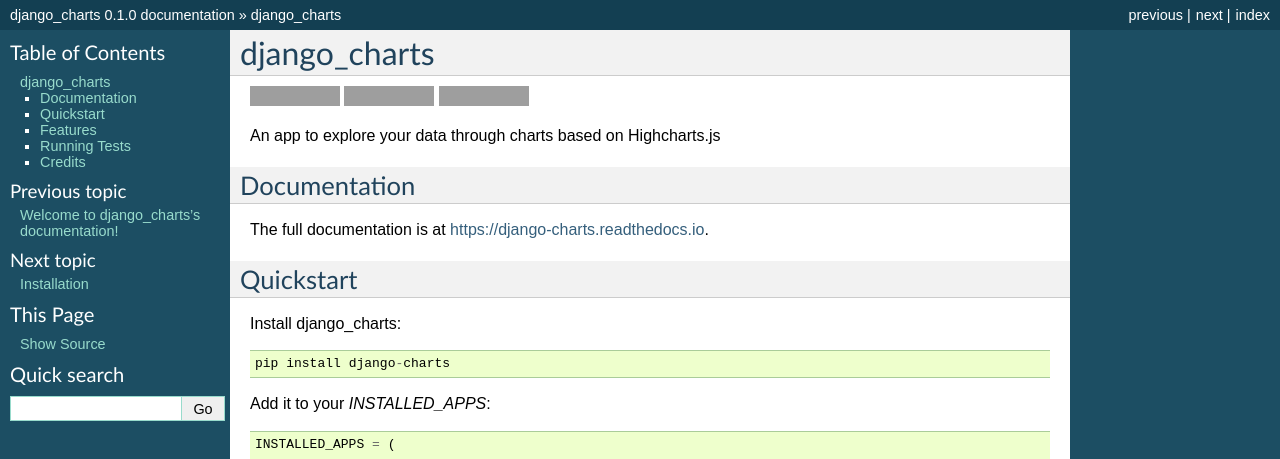
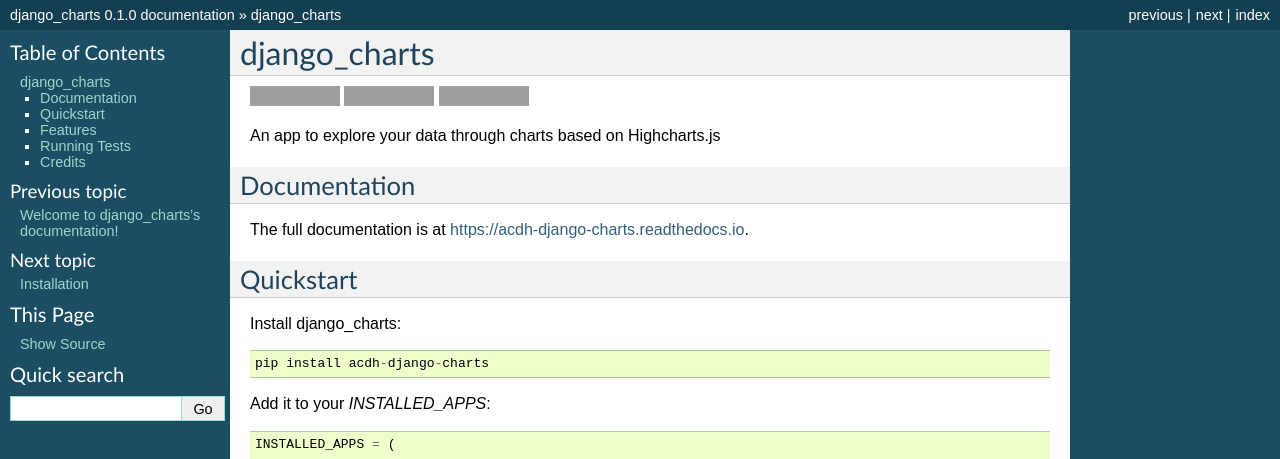
Before and after one commit to acdh-oeaw/acdh-django-charts, a Sphinx documentation site: the page built from docs/readme.rst, in a window 1280 px wide, cut to the strip 0-459 px from the top of the page. Built offline with Sphinx 7.4.7, drawn with Linux system fonts in a browser that asks for light colours; grey boxes are pictures that could not be loaded.

Commit message:
renamed package

```diff
--- a/README.rst
+++ b/README.rst
@@ -2,28 +2,28 @@
 django_charts
 =============================
 
-.. image:: https://badge.fury.io/py/django-charts.svg
-    :target: https://badge.fury.io/py/django-charts
+.. image:: https://badge.fury.io/py/acdh-django-charts.svg
+    :target: https://badge.fury.io/py/acdh-django-charts
 
-.. image:: https://travis-ci.org/csae8092/django-charts.svg?branch=master
-    :target: https://travis-ci.org/csae8092/django-charts
+.. image:: https://travis-ci.org/acdh-oeaw/acdh-django-charts.svg?branch=master
+    :target: https://travis-ci.org/acdh-oeaw/acdh-django-charts
 
-.. image:: https://codecov.io/gh/csae8092/django-charts/branch/master/graph/badge.svg
-    :target: https://codecov.io/gh/csae8092/django-charts
+.. image:: https://codecov.io/gh/acdh-oeaw/acdh-django-charts/branch/master/graph/badge.svg
+    :target: https://codecov.io/gh/acdh-oeaw/acdh-django-charts
 
 An app to explore your data through charts based on Highcharts.js
 
 Documentation
 -------------
 
-The full documentation is at https://django-charts.readthedocs.io.
+The full documentation is at https://acdh-django-charts.readthedocs.io.
 
 Quickstart
 ----------
 
 Install django_charts::
 
-    pip install django-charts
+    pip install acdh-django-charts
 
 Add it to your `INSTALLED_APPS`:
 
--- a/docs/conf.py
+++ b/docs/conf.py
@@ -173,7 +173,7 @@ html_static_path = ['_static']
 #html_file_suffix = None
 
 # Output file base name for HTML help builder.
-htmlhelp_basename = 'django-chartsdoc'
+htmlhelp_basename = 'acdh-django-chartsdoc'
 
 
 # -- Options for LaTeX output --------------------------------------------------
@@ -192,7 +192,7 @@ latex_elements = {
 # Grouping the document tree into LaTeX files. List of tuples
 # (source start file, target name, title, author, documentclass [howto/manual]).
 latex_documents = [
-  ('index', 'django-charts.tex', u'django_charts Documentation',
+  ('index', 'acdh-django-charts.tex', u'django_charts Documentation',
    u'Peter Andorfer', 'manual'),
 ]
 
@@ -222,7 +222,7 @@ latex_documents = [
 # One entry per manual page. List of tuples
 # (source start file, name, description, authors, manual section).
 man_pages = [
-    ('index', 'django-charts', u'django_charts Documentation',
+    ('index', 'acdh-django-charts', u'django_charts Documentation',
      [u'Peter Andorfer'], 1)
 ]
 
@@ -236,8 +236,8 @@ man_pages = [
 # (source start file, target name, title, author,
 #  dir menu entry, description, category)
 texinfo_documents = [
-  ('index', 'django-charts', u'django_charts Documentation',
-   u'Peter Andorfer', 'django-charts', 'One line description of project.',
+  ('index', 'acdh-django-charts', u'django_charts Documentation',
+   u'Peter Andorfer', 'acdh-django-charts', 'One line description of project.',
    'Miscellaneous'),
 ]
 
--- a/docs/installation.rst
+++ b/docs/installation.rst
@@ -4,9 +4,9 @@ Installation
 
 At the command line::
 
-    $ easy_install django-charts
+    $ easy_install acdh-django-charts
 
 Or, if you have virtualenvwrapper installed::
 
-    $ mkvirtualenv django-charts
-    $ pip install django-charts
+    $ mkvirtualenv acdh-django-charts
+    $ pip install acdh-django-charts
--- a/setup.py
+++ b/setup.py
@@ -45,13 +45,13 @@ readme = open('README.rst').read()
 history = open('HISTORY.rst').read().replace('.. :changelog:', '')
 
 setup(
-    name='django-charts',
+    name='acdh-django-charts',
     version=version,
     description="""An app to explore your data through charts based on Highcharts.js""",
     long_description=readme + '\n\n' + history,
     author='Peter Andorfer',
     author_email='peter.andorfer@oeaw.ac.at',
-    url='https://github.com/acdh-oeaw/django-charts',
+    url='https://github.com/acdh-oeaw/acdh-django-charts',
     packages=[
         'charts',
     ],
@@ -59,7 +59,7 @@ setup(
     install_requires=["django-model-utils>=2.0", ],
     license="MIT",
     zip_safe=False,
-    keywords='django-charts',
+    keywords='acdh-django-charts',
     classifiers=[
         'Development Status :: 3 - Alpha',
         'Framework :: Django :: 2.0',
```
Also changed, not shown: CONTRIBUTING.rst (+8 -8 lines), 2 other files.
